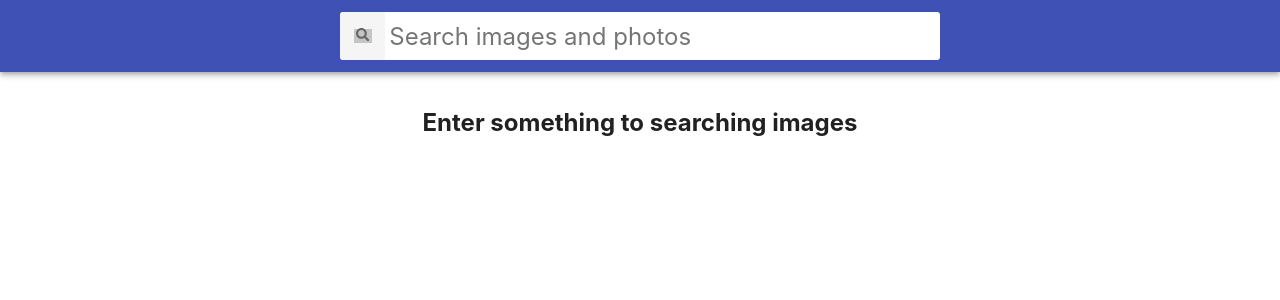
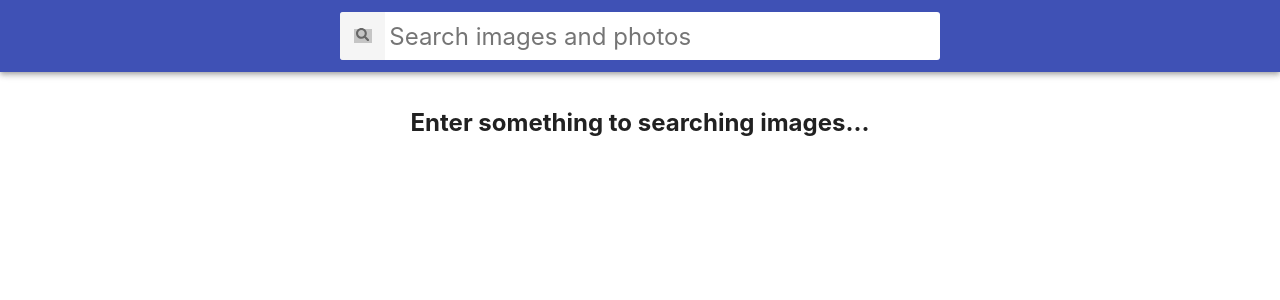
Before and after one commit to MakrFrost/goit-react-hw-03-image-finder, a React (Create React App) app: page / in a window 1280 px wide. Shown: the top 300 px of the page. Built offline with nearby package versions, Linux system fonts and the light colour scheme; grey boxes are pictures that could not be loaded.

Commit message:
Update ImageFinder.jsx

```diff
--- a/src/components/ImageFinder/ImageFinder.jsx
+++ b/src/components/ImageFinder/ImageFinder.jsx
@@ -24,6 +24,7 @@ class ImageFinder extends Component {
     modalShow: false,
     loadMore: false,
     largeImageURL: null,
+    // status: 'idle',
   };
 
   async componentDidUpdate(_, prevState) {
@@ -77,10 +78,9 @@ class ImageFinder extends Component {
     this.setState(() => ({ largeImageURL: url }));
   };
 
-  //!Остановился на модалке
-
   render() {
     const {
+      // status,
       largeImageURL,
       loadMore,
       modalShow,
@@ -89,6 +89,10 @@ class ImageFinder extends Component {
       loading,
       findPictures,
     } = this.state;
+
+    // if (status === 'idle') {
+    //   return <div></div>;
+    // }
 
     return (
       <section className="app">
@@ -101,7 +105,9 @@ class ImageFinder extends Component {
           </div>
         )}
         {!toFind && (
-          <h2 className="start-message">Enter something to searching images</h2>
+          <h2 className="start-message">
+            Enter something to searching images...
+          </h2>
         )}
 
         {findPictures && (
@@ -118,7 +124,6 @@ class ImageFinder extends Component {
           />
         )}
 
-        {/* прокинуть пропсом массив данных в модал чтоб там его мапнуть и вытащить большой пик для модалки, не забыть сцуко */}
         {loadMore && <Button loadMore={this.onLoadMore} />}
       </section>
     );
```
